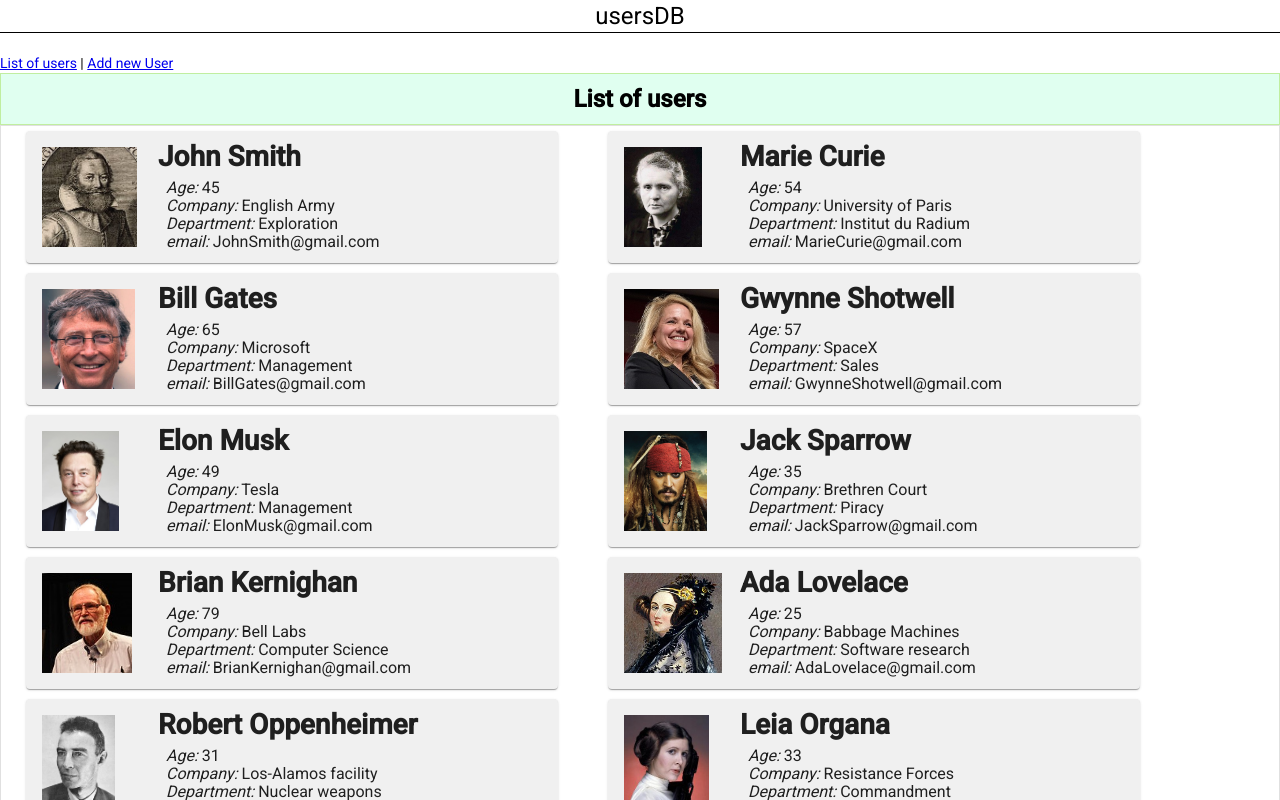
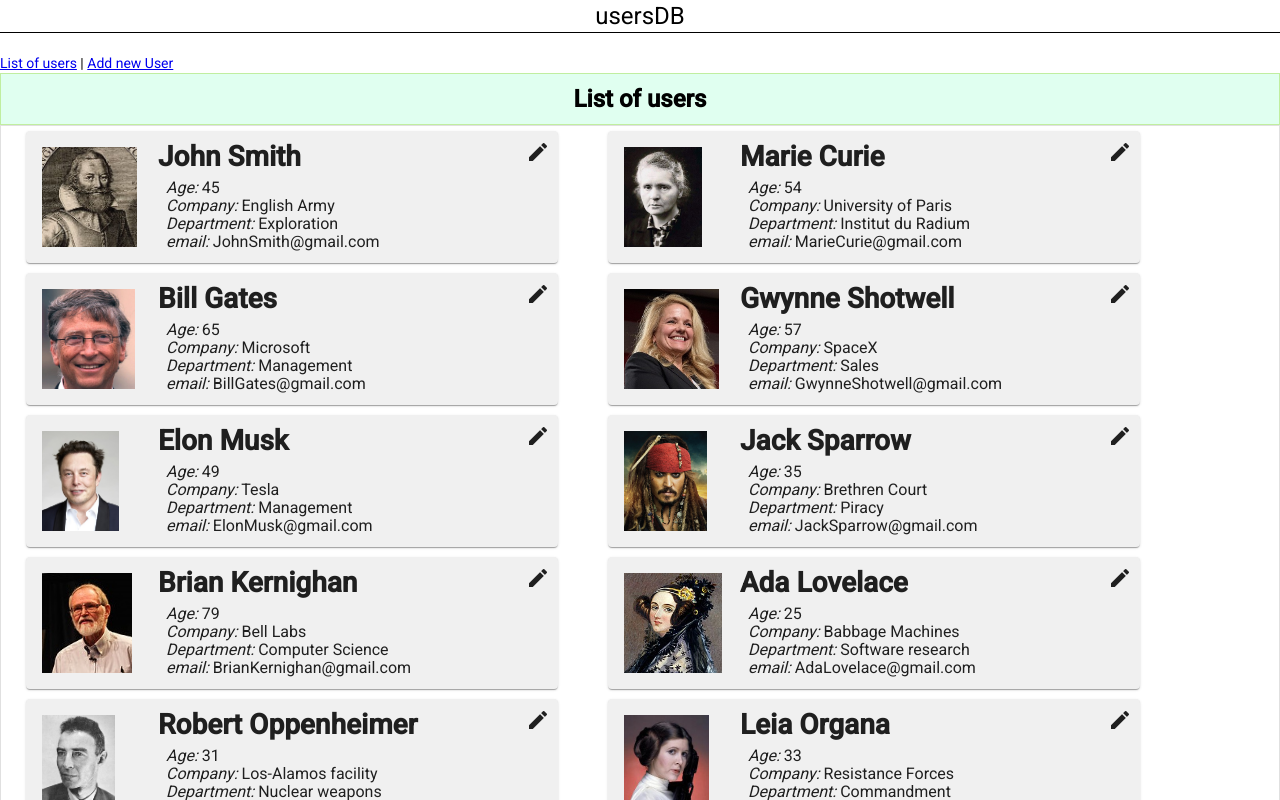
Before and after one commit to Pavel-chemist/usersDB, an Angular app: page /user-list in a window 1280 px wide. Shown: the top 800 px of the page. Built offline with nearby package versions, Linux system fonts and the light colour scheme.

Commit message:
edit buttons and 404 page

```diff
--- a/src/app/Modules/shared/components/card/card.component.css
+++ b/src/app/Modules/shared/components/card/card.component.css
@@ -39,3 +39,10 @@
     display: block;
     margin-left: 16px;
 }
+
+.shared-card-edit-button
+{
+    position: absolute;
+    top: 0px;
+    right: 0px;
+}
--- a/src/app/Modules/shared/components/card/card.component.html
+++ b/src/app/Modules/shared/components/card/card.component.html
@@ -9,4 +9,7 @@
         <p class="shared-card-description-field"><em>Department:</em> {{userData.department}}</p>
         <p class="shared-card-description-field"><em>email:</em> {{userData.email}}</p>
     </div>
+    <a mat-icon-button class="shared-card-edit-button" [routerLink]="['/edit-user', userData.userId]">
+        <mat-icon aria-hidden="false" aria-label="Edit user">edit</mat-icon>
+    </a>
 </mat-card>
--- /dev/null
+++ b/src/app/Modules/shared/components/page404/page404.component.css
@@ -0,0 +1,18 @@
+.error-404-block
+{
+    /* display: block; */
+    margin: 50px, auto;
+    padding: 30px;
+}
+
+.error-404-title
+{
+    font-size: 72px;
+    line-height: 72px;
+}
+
+.error-404-message
+{
+    font-size: 48px;
+    line-height: 48px;
+}
--- /dev/null
+++ b/src/app/Modules/shared/components/page404/page404.component.html
@@ -0,0 +1,5 @@
+<div class="error-404-block">
+    <p class="error-404-title">Error 404!</p>
+    <p class="error-404-message">Oops, nothing is found here!</p>
+    <a routerLink="/user-list">Link to home page</a>
+</div>
--- /dev/null
+++ b/src/app/Modules/shared/components/page404/page404.component.ts
@@ -0,0 +1,15 @@
+import { Component, OnInit } from '@angular/core';
+
+@Component({
+  selector: 'app-page404',
+  templateUrl: './page404.component.html',
+  styleUrls: ['./page404.component.css']
+})
+export class Page404Component implements OnInit {
+
+  constructor() { }
+
+  ngOnInit(): void {
+  }
+
+}
--- a/src/app/Modules/user/components/add-user-form/add-user-form.component.ts
+++ b/src/app/Modules/user/components/add-user-form/add-user-form.component.ts
@@ -1,11 +1,9 @@
-import { ViewChild } from '@angular/core';
 import { Component, OnInit } from '@angular/core';
 import { AbstractControl, FormControl, FormGroup, ValidationErrors, Validators } from '@angular/forms';
 import { Observable } from 'rxjs';
 import { map } from 'rxjs/operators';
 import { CustomValidatorsService } from 'src/app/Modules/user/services/custom-validators.service';
 import { UserDataProviderService } from 'src/app/Modules/user/services/user-data-provider.service';
-import { UserPIFieldsComponent } from 'src/app/Modules/shared/components/user-pi/user-pi-fields.component';
 
 
 @Component({
@@ -16,8 +14,6 @@ import { UserPIFieldsComponent } from 'src/app/Modules/shared/components/user-pi
 
 export class AddUserFormComponent implements OnInit
 {
-	// @ViewChild( UserPIFieldsComponent ) pInfo: UserPIFieldsComponent;
-
   	constructor( private cValidators: CustomValidatorsService, private dataProvider: UserDataProviderService) { }
 
   	ngOnInit(): void {
--- a/src/app/app-routing.module.ts
+++ b/src/app/app-routing.module.ts
@@ -1,5 +1,6 @@
 import { NgModule } from '@angular/core';
 import { RouterModule, Routes } from '@angular/router';
+import { Page404Component } from './Modules/shared/components/page404/page404.component';
 import { AddUserShellComponent } from './Modules/user/containers/add-user-shell/add-user-shell.component';
 import { UserListComponent } from './Modules/user/containers/user-list/user-list.component';
 
@@ -7,7 +8,8 @@ const routes: Routes =
 [
   { path: 'user-list', component: UserListComponent },
   { path: 'add-user-form', component: AddUserShellComponent },
-  { path: '', redirectTo: '/user-list', pathMatch: 'full' }
+  { path: '', redirectTo: '/user-list', pathMatch: 'full' },
+  { path: '**', component: Page404Component }
 ];
 
 @NgModule({
```
Also changed, not shown: src/app/Modules/shared/shared.module.ts (+11 -3 lines).
